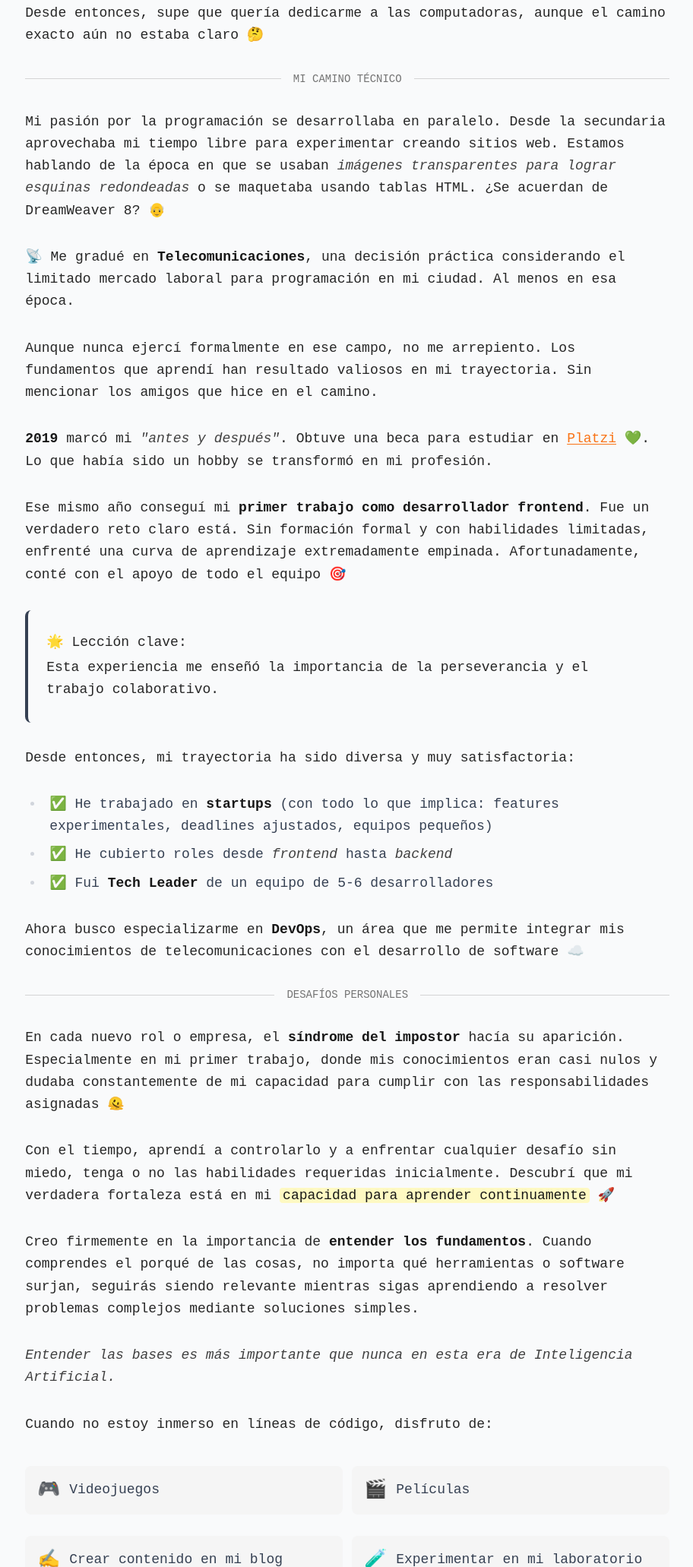
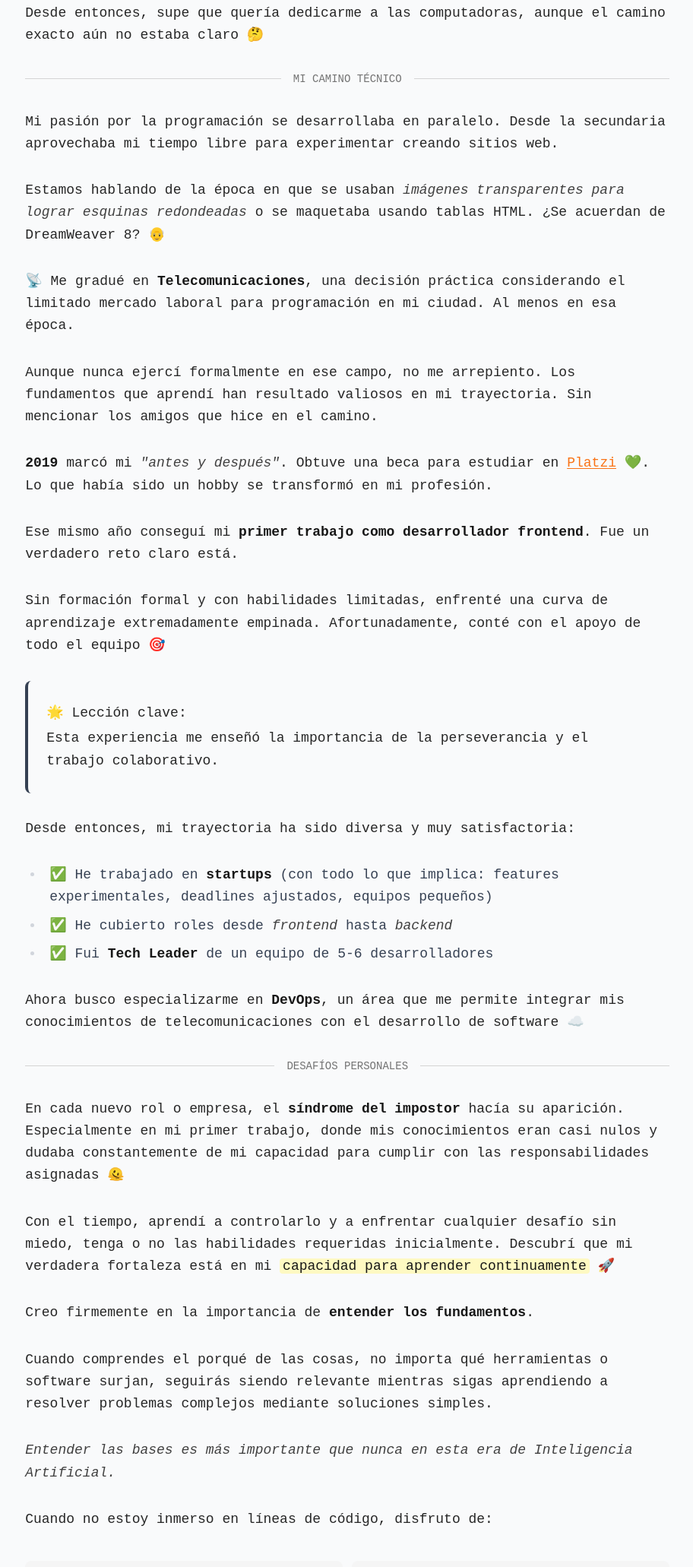
Before and after one commit to iamdantz/desdejupiter, an Astro site: page /about in a window 1280 px wide. Shown: the part 1181-3243 px from the top of the page at 76% size, without its empty margins (210-1122 px from the left). Built offline with nearby package versions, Linux system fonts and the light colour scheme; Astro itself is replaced by a stand-in of ours.

Commit message:
improve about page format

```diff
--- a/src/pages/about.astro
+++ b/src/pages/about.astro
@@ -66,9 +66,13 @@ import Prose from '@components/common/Prose.astro';
 
       <p>
         Mi pasión por la programación se desarrollaba en paralelo. Desde la secundaria aprovechaba
-        mi tiempo libre para experimentar creando sitios web. Estamos hablando de la época en que se
-        usaban <em>imágenes transparentes para lograr esquinas redondeadas</em> o se maquetaba usando
-        tablas HTML. ¿Se acuerdan de DreamWeaver 8? 👴
+        mi tiempo libre para experimentar creando sitios web.
+      </p>
+
+      <p>
+        Estamos hablando de la época en que se usaban <em
+          >imágenes transparentes para lograr esquinas redondeadas</em
+        > o se maquetaba usando tablas HTML. ¿Se acuerdan de DreamWeaver 8? 👴
       </p>
 
       <p>
@@ -91,9 +95,12 @@ import Prose from '@components/common/Prose.astro';
 
       <p>
         Ese mismo año conseguí mi <strong>primer trabajo como desarrollador frontend</strong>. Fue
-        un verdadero reto claro está. Sin formación formal y con habilidades limitadas, enfrenté una
-        curva de aprendizaje extremadamente empinada. Afortunadamente, conté con el apoyo de todo el
-        equipo 🎯
+        un verdadero reto claro está.
+      </p>
+
+      <p>
+        Sin formación formal y con habilidades limitadas, enfrenté una curva de aprendizaje
+        extremadamente empinada. Afortunadamente, conté con el apoyo de todo el equipo 🎯
       </p>
 
       <div
@@ -144,9 +151,12 @@ import Prose from '@components/common/Prose.astro';
       </p>
 
       <p>
-        Creo firmemente en la importancia de <strong>entender los fundamentos</strong>. Cuando
-        comprendes el porqué de las cosas, no importa qué herramientas o software surjan, seguirás
-        siendo relevante mientras sigas aprendiendo a resolver problemas complejos mediante
+        Creo firmemente en la importancia de <strong>entender los fundamentos</strong>.
+      </p>
+
+      <p>
+        Cuando comprendes el porqué de las cosas, no importa qué herramientas o software surjan,
+        seguirás siendo relevante mientras sigas aprendiendo a resolver problemas complejos mediante
         soluciones simples.
       </p>
 
```
